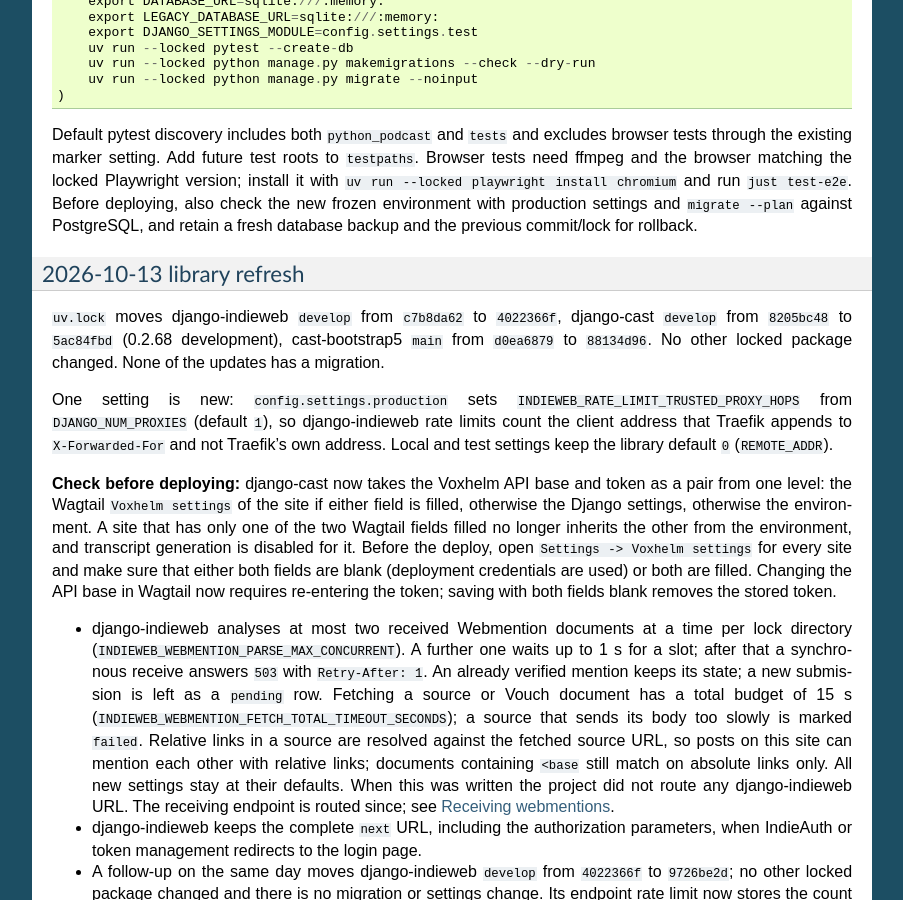
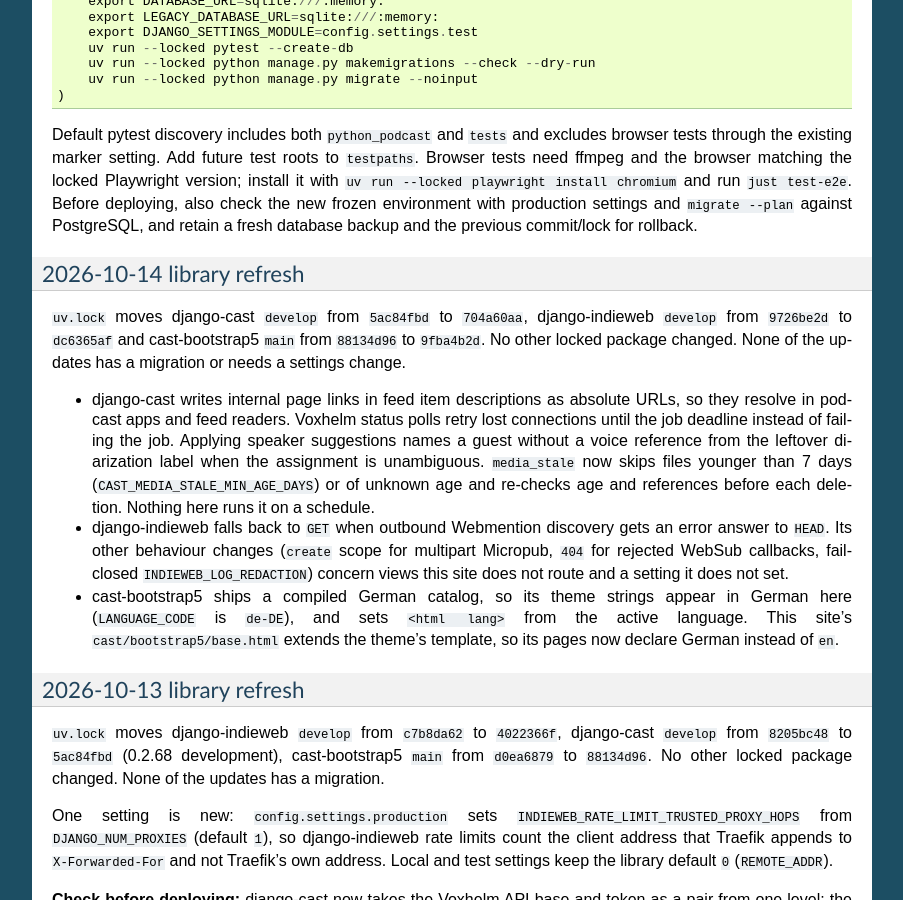
Before and after one commit to ephes/python-podcast, a Sphinx documentation site: the page built from docs/deploy.rst, in a window 1280 px wide and 900 px high, scrolled down 1015 px. Shown: the whole window, without its empty margins (198-1101 px from the left). Built offline with Sphinx 7.4.7, drawn with Linux system fonts in a browser that asks for light colours; some of the changed text lies outside the part shown.

Commit message:
Refresh django-cast, django-indieweb and theme pins
Pick up feed item absolute links, Voxhelm polling through lost connections, Webmention discovery fallback and priority-3 hardening, and the German theme translations.

```diff
--- a/docs/deploy.rst
+++ b/docs/deploy.rst
@@ -65,6 +65,32 @@
 chromium`` and run ``just test-e2e``. Before deploying, also check the new frozen
 environment with production settings and ``migrate --plan`` against PostgreSQL,
 and retain a fresh database backup and the previous commit/lock for rollback.
+
+2026-10-14 library refresh
+~~~~~~~~~~~~~~~~~~~~~~~~~~
+
+``uv.lock`` moves django-cast ``develop`` from ``5ac84fbd`` to ``704a60aa``,
+django-indieweb ``develop`` from ``9726be2d`` to ``dc6365af`` and
+cast-bootstrap5 ``main`` from ``88134d96`` to ``9fba4b2d``. No other locked
+package changed. None of the updates has a migration or needs a settings change.
+
+* django-cast writes internal page links in feed item descriptions as absolute
+  URLs, so they resolve in podcast apps and feed readers. Voxhelm status polls
+  retry lost connections until the job deadline instead of failing the job.
+  Applying speaker suggestions names a guest without a voice reference from the
+  leftover diarization label when the assignment is unambiguous.
+  ``media_stale`` now skips files younger than 7 days
+  (``CAST_MEDIA_STALE_MIN_AGE_DAYS``) or of unknown age and re-checks age and
+  references before each deletion. Nothing here runs it on a schedule.
+* django-indieweb falls back to ``GET`` when outbound Webmention discovery gets
+  an error answer to ``HEAD``. Its other behaviour changes (``create`` scope
+  for multipart Micropub, ``404`` for rejected WebSub callbacks, fail-closed
+  ``INDIEWEB_LOG_REDACTION``) concern views this site does not route and a
+  setting it does not set.
+* cast-bootstrap5 ships a compiled German catalog, so its theme strings appear
+  in German here (``LANGUAGE_CODE`` is ``de-DE``), and sets ``<html lang>`` from
+  the active language. This site's ``cast/bootstrap5/base.html`` extends the
+  theme's template, so its pages now declare German instead of ``en``.
 
 2026-10-13 library refresh
 ~~~~~~~~~~~~~~~~~~~~~~~~~~
```
Also changed, not shown: other parts of docs/deploy.rst (+1 -1 lines), 1 other file.
